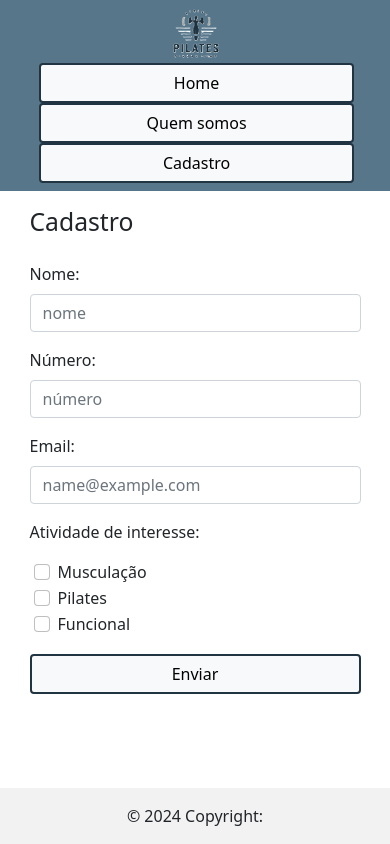
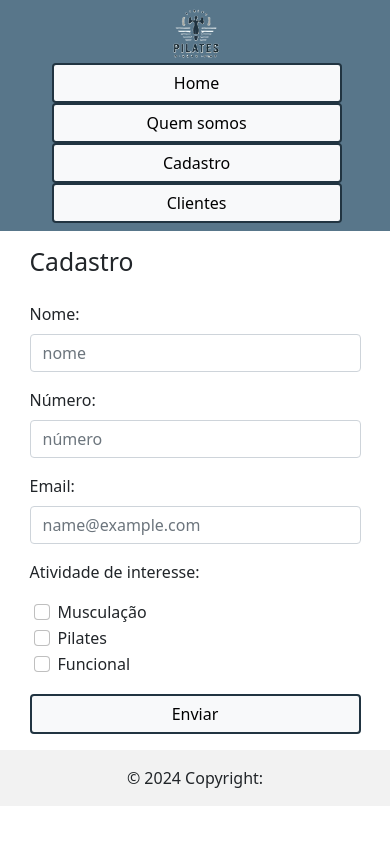
Before and after one commit to gui-benedito/studio, a Flask app: page /cadastro in a window 390 px wide. Run offline with Flask 3, Linux system fonts and the light colour scheme.

Commit message:
Criação da página com tabela de clientes cadastrados

```diff
--- a/app.py
+++ b/app.py
@@ -60,3 +60,30 @@ def addCliente():
         conn.close()
 
     return redirect('/cadastro')
+
+@app.route("/clientes")
+def mostrar_cliente():
+    conn = create_connection()
+    try:
+        cursor = conn.cursor()
+        cursor.execute("SELECT * FROM cliente")
+        clientes = cursor.fetchall()
+        conn.commit()
+    except pymysql.MySQLError as e:
+        print(f"Erro ao executar a query: {e}")
+    finally:
+        conn.close()
+    return render_template("clientes.html", clientes=clientes)
+
+@app.route("/delete_cliente/<int:id>", methods=["POST"])
+def delete_cliente(id):
+    conn = create_connection()
+    try:
+        cursor = conn.cursor()
+        cursor.execute("DELETE FROM cliente WHERE id = %s", (id,))
+        conn.commit()
+    except pymysql.MySQLError as e:
+        print(f"Erro ao executar a query: {e}")
+    finally:
+        conn.close()
+    return redirect('/clientes')
--- a/static/estilo/style.css
+++ b/static/estilo/style.css
@@ -1,4 +1,4 @@
-body {
+body, html {
     margin: 0;
     padding: 0;
     box-sizing: border-box;
@@ -13,9 +13,10 @@ header {
     width: 100%;
 }
 
-.link a{
-    margin: .2em;
+.link a {
+    margin: 0.2em;
 }
+
 .logo {
     width: 120px;
     height: 100px;
@@ -89,9 +102,10 @@ footer {
     }
 }
 
-@media (max-width: 480px) {
+@media (max-width: 620px) {
     header {
-        padding: 8px 0;
+        padding: 8px 50px;
+        width: 100%;
     }
 
     .logo {
--- a/templates/base.html
+++ b/templates/base.html
@@ -16,6 +16,7 @@
             <a href="/"><button type="button" class="btn btn-light">Home</button></a>
             <a href="/quemsomos"><button type="button" class="btn btn-light">Quem somos</button></a>
             <a href="/cadastro"><button type="button" class="btn btn-light">Cadastro</button></a>
+            <a href="/clientes"><button type="button" class="btn btn-light">Clientes</button></a>
         </nav>
       </header>
 
--- a/templates/cadastro.html
+++ b/templates/cadastro.html
@@ -3,13 +3,6 @@
     {% block title %}Cadastro{% endblock %}
 
     {% block conteudo %}
-    <style>
-      footer {
-          width: 100%;
-          position: absolute;
-          bottom: 0;
-      }
-    </style>
     <!-- formulário -->
     <h2>Cadastro</h2>
     <form action="/addCliente" method="POST">
@@ -34,25 +27,25 @@
         <div class="atividades row">
           <p>Atividade de interesse:</p>
           <div class="form-check">
-              <input class="form-check-input" type="checkbox" value="Musculação" name="musculacao">
+              <input class="form-check-input" type="checkbox" value="Musculação" name="musculacao" id="flexCheckMusculacao">
               <label class="form-check-label" for="flexCheckMusculacao">
                 Musculação
               </label>
           </div>
           <div class="form-check">
-              <input class="form-check-input" type="checkbox" value="Pilates" name="pilates">
+              <input class="form-check-input" type="checkbox" value="Pilates" name="pilates" id="flexCheckPilates">
               <label class="form-check-label" for="flexCheckPilates">
                 Pilates
               </label>
           </div>
           <div class="form-check">
-              <input class="form-check-input" type="checkbox" value="Funcional" name="funcional">
+              <input class="form-check-input" type="checkbox" value="Funcional" name="funcional" id="flexCheckFuncional">
               <label class="form-check-label" for="flexCheckFuncional">
                 Funcional
               </label>
           </div>
       </div>
-        <button type="submit" class="btn btn-light" data-bs-toggle="modal" data-bs-target="#exampleModal">
+        <button type="submit" class="btn btn-light" data-bs-toggle="modal" data-bs-target="#exampleModal" id="flexCheckPilates">
           Enviar
         </button>
       </form>
```
Also changed, not shown: other parts of static/estilo/style.css (+47 -1 lines), templates/clientes.html (added, +43 -0 lines). Lines whose indentation alone changed are shown as unchanged.
